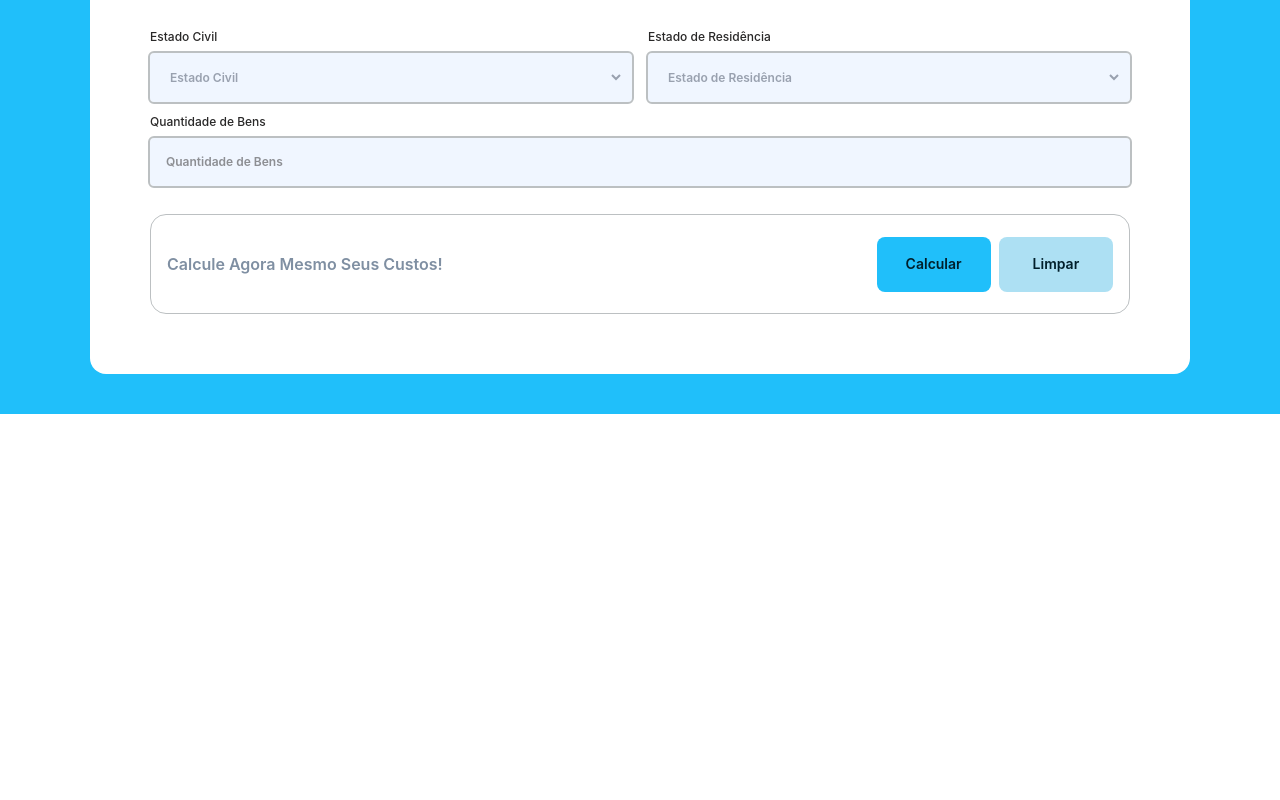
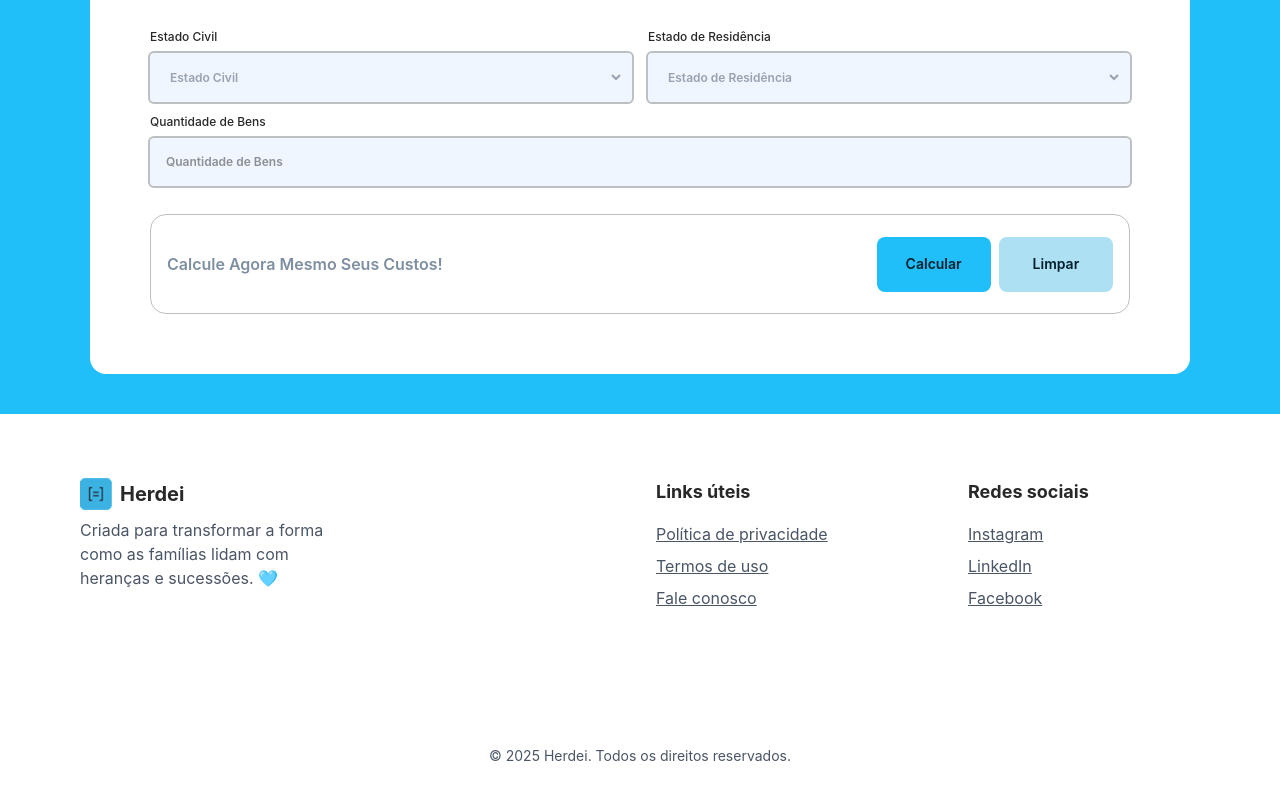
Before and after one commit to stallae/herdei-calculator, a React (Vite) app: page / in a window 1280 px wide. Shown: the part 715-1515 px from the top of the page. Before the commit the page ends 1129 px from the top, so only its background shows below. Built offline with nearby package versions, Linux system fonts and the light colour scheme.

Commit message:
feat: add Footer

```diff
--- a/src/screens/FormCalculator.jsx
+++ b/src/screens/FormCalculator.jsx
@@ -1,11 +1,12 @@
 import Calculator from "../sections/FormCalculator/Calculator.jsx";
 import Advantages from "../sections/FormCalculator/Advantages.js";
-
+import Footer from "../sections/Footer.tsx";
 const FormCalculator = () => {
     return (
         <div>
             <Advantages/>
             <Calculator/>
+            <Footer/>
         </div>
     );
 }
--- a/src/sections/Footer.tsx
+++ b/src/sections/Footer.tsx
@@ -0,0 +1,76 @@
+import HerdeiLogo from "../assets/HerdeiLogo.png";
+
+const Footer = () => {
+    return (
+        <footer className="bg-white w-full">
+            <div className="container mx-auto px-4 py-16">
+                <div className="flex flex-col md:flex-row">
+                    <div className="w-full md:w-1/2 md:pl-16 pl-3 mb-8 md:mb-4">
+                        <div className="pr-8">
+                            <div className="flex items-center mb-2">
+                                <img src={HerdeiLogo} alt="Herdei Logo" className="h-8 w-8 mr-2"/>
+                                <span className="font-bold text-xl">Herdei</span>
+                            </div>
+                            <p className="text-gray-600 md:w-1/2">
+                                Criada para transformar a forma como as famílias lidam com heranças e sucessões. 🩵
+                            </p>
+                        </div>
+                    </div>
+
+                    <div className="w-full md:w-1/4 mb-8 md:mb-4">
+                        <div className="px-4">
+                            <h3 className="font-bold text-lg mb-4">Links úteis</h3>
+                            <ul className="space-y-2">
+                                <li>
+                                    <a href="#" className="text-gray-600 hover:text-gray-900 underline">
+                                        Política de privacidade
+                                    </a>
+                                </li>
+                                <li>
+                                    <a href="#" className="text-gray-600 hover:text-gray-900 underline">
+                                        Termos de uso
+                                    </a>
+                                </li>
+                                <li>
+                                    <a href="#" className="text-gray-600 hover:text-gray-900 underline">
+                                        Fale conosco
+                                    </a>
+                                </li>
+                            </ul>
+                        </div>
+                    </div>
+
+                    <div className="w-full md:w-1/4 mb-8 md:mb-4">
+                        <div className="px-4">
+                            <h3 className="font-bold text-lg mb-4">Redes sociais</h3>
+                            <ul className="space-y-2">
+                                <li>
+                                    <a href="#" className="text-gray-600 hover:text-gray-900 underline">
+                                        Instagram
+                                    </a>
+                                </li>
+                                <li>
+                                    <a href="#" className="text-gray-600 hover:text-gray-900 underline">
+                                        LinkedIn
+                                    </a>
+                                </li>
+                                <li>
+                                    <a href="#" className="text-gray-600 hover:text-gray-900 underline">
+                                        Facebook
+                                    </a>
+                                </li>
+                            </ul>
+                        </div>
+                    </div>
+                </div>
+
+                {/* Bottom text div */}
+                <div className="text-center pt-30">
+                    <p className="text-gray-600 text-sm">© 2025 Herdei. Todos os direitos reservados.</p>
+                </div>
+            </div>
+        </footer>
+    );
+}
+
+export default Footer;
```
Also changed, not shown: src/assets/HerdeiLogo.png (added).
